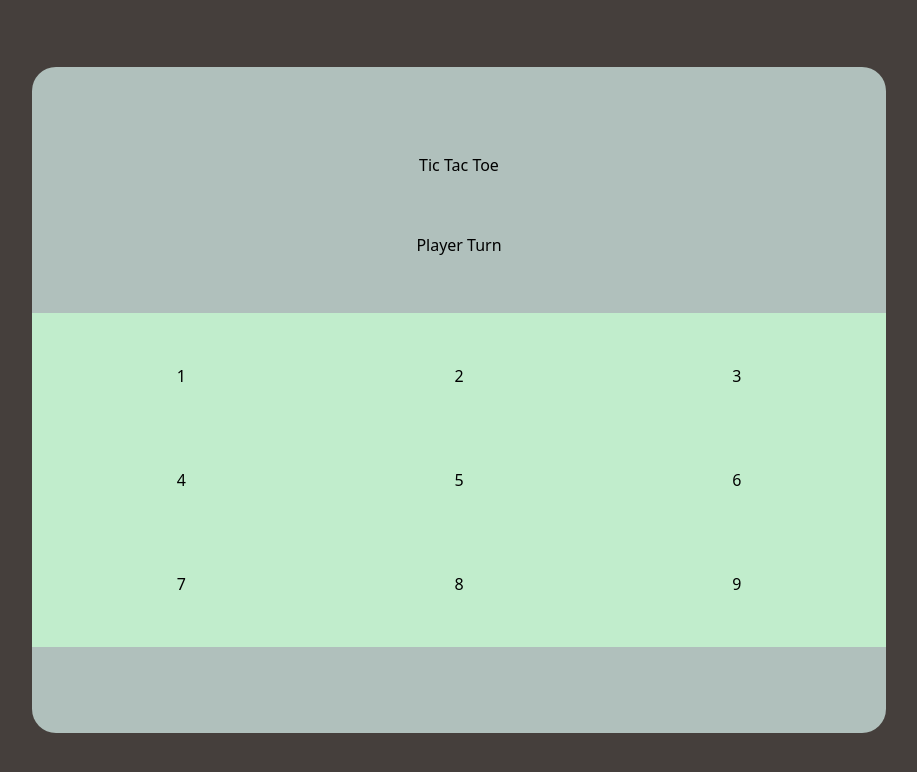
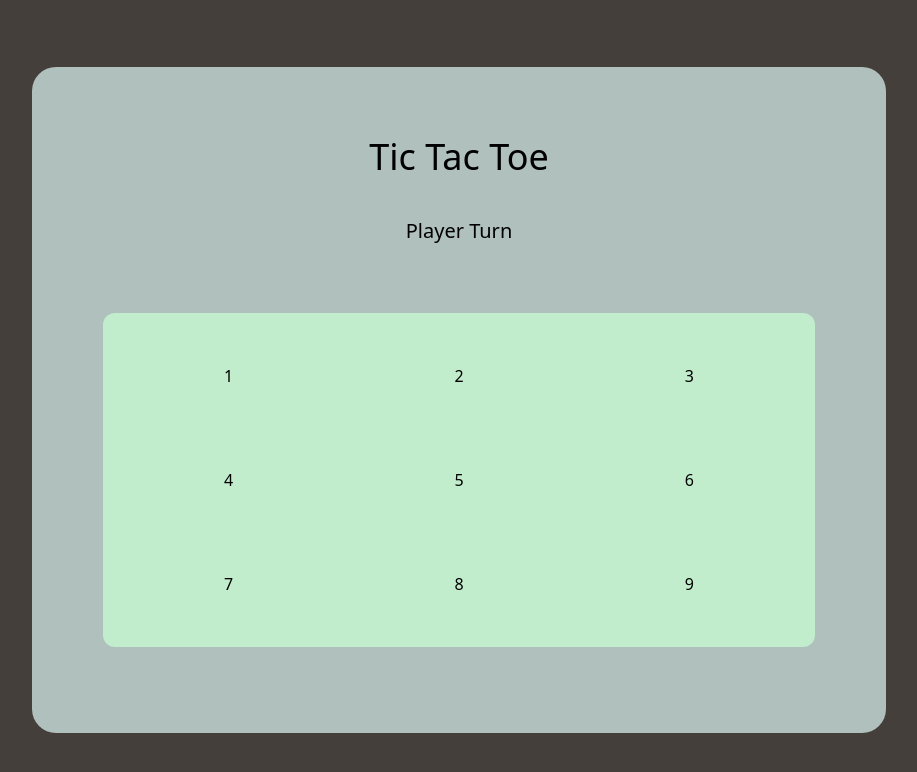
Before and after one commit to trevornei/Week-11-Assignment, a website: page index.html in a window 1280 px wide. Shown: the whole page, without its empty margins (181-1098 px from the left). Drawn offline with Linux system fonts and the light colour scheme.

Commit message:
Adjusted text sizing for header and subheader.

```diff
--- a/index.html
+++ b/index.html
@@ -9,16 +9,16 @@
     <!--The main container that houses the game.-->
     <main class="flex flex-col items-center justify-center w-2/3 h-5/6 bg-ashgray rounded-3xl">
     <!--Game Title-->
-        <div id="header" class="w-full h-20 text-center">
-            <h1 class="">Tic Tac Toe</h1>
+        <div id="header" class="w-5/6 h-20 text-center">
+            <h1 class="text-4xl">Tic Tac Toe</h1>
         </div>
     <!--Who's Turn?-->
-        <div id="player-turn" class="w-full h-20 text-center">
-            <h4 class="">Player Turn</h4>
+        <div id="player-turn" class="w-5/6 h-20 text-center">
+            <h4 class="text-xl">Player Turn</h4>
         </div>
     <!--Tailwind Grid: Game Tiles-->
         <!--This container uses css grid(3cols & 3rows)-->
-        <div id="board" class="w-full h-1/2 grid grid-cols-3 grid-rows-3 gap-3 mx-auto p-4 bg-teagreen shadow-emerald-900 text-center content-center">
+        <div id="board" class="w-5/6 h-1/2 grid grid-cols-3 grid-rows-3 gap-3 mx-auto p-4 m-4 bg-teagreen shadow-emerald-900 text-center content-center rounded-xl">
             <!--First Row-->
             <div class="flex items-center justify-center">1</div>
             <div class="flex items-center justify-center">2</div>
@@ -32,8 +32,9 @@
             <div class="flex items-center justify-center">8</div>
             <div class="flex items-center justify-center">9</div>
         </div>
+    <!--Win or Loss Component-->
+
     <!--Restart Game Button-->
-    <!--Win or Loss Component-->
     </main>
 <script src="app.js"></script>
 </body>
```
Also changed, not shown: dist/output.css.
